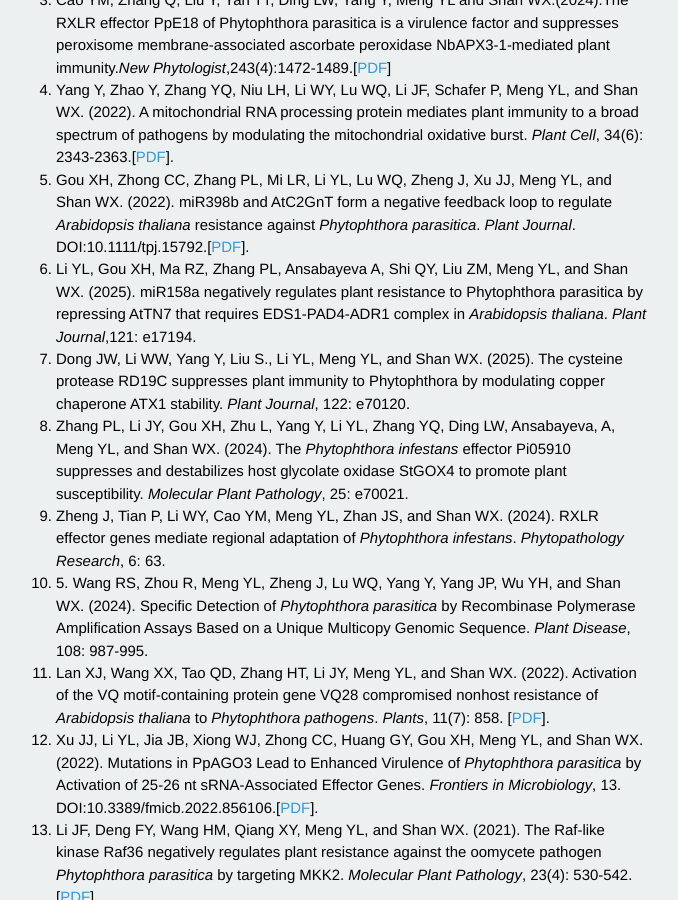
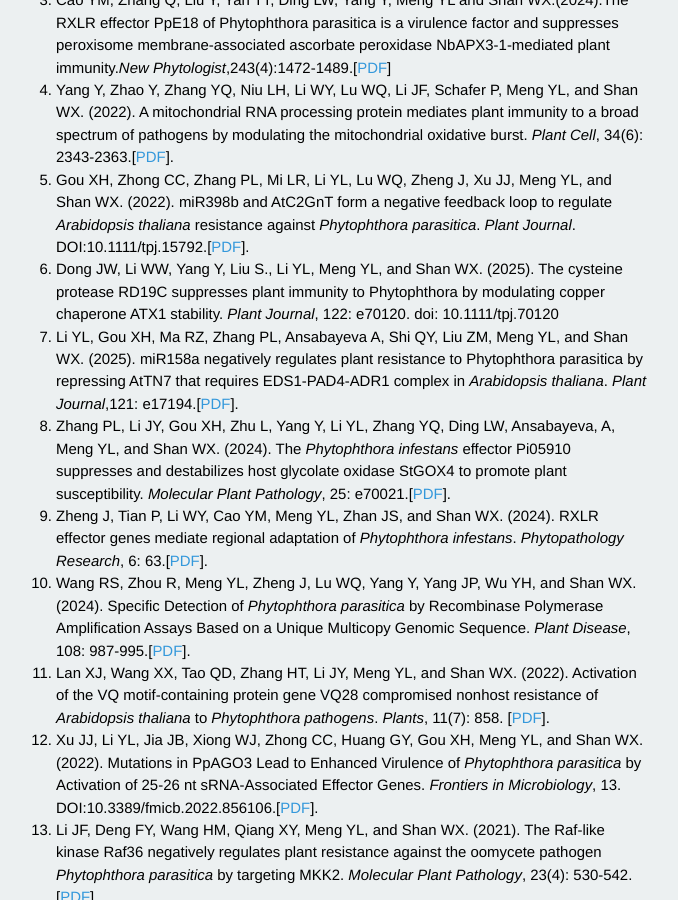
Before and after one commit to shanclub2/shanlab, a Jekyll site: the page built from publication.html, in a window 1280 px wide and 900 px high, scrolled down 395 px. Shown: the whole window, without its empty margins (288-966 px from the left). Built offline with Jekyll 4.4.1, drawn with Linux system fonts in a browser that asks for light colours; Markdown is read by kramdown in place of the engine named in the settings; a script that is not in the unit is left out.

Commit message:
Update publication.html

```diff
--- a/publication.html
+++ b/publication.html
@@ -22,19 +22,19 @@
 Gou XH, Zhong CC, Zhang PL, Mi LR, Li YL, Lu WQ, Zheng J, Xu JJ, Meng YL, and Shan WX. (2022). miR398b and AtC2GnT form a negative feedback loop to regulate <i>Arabidopsis thaliana</i> resistance against <i>Phytophthora parasitica</i>. <i>Plant Journal</i>. DOI:10.1111/tpj.15792.[<a href="/pdf/xhgou2022.pdf">PDF</a>].
 </li>
 <li>
-Li YL, Gou XH, Ma RZ, Zhang PL, Ansabayeva A, Shi QY, Liu ZM, Meng YL, and Shan WX. (2025). miR158a negatively regulates plant resistance to Phytophthora parasitica by repressing AtTN7 that requires EDS1-PAD4-ADR1 complex in <i>Arabidopsis thaliana</i>.<i> Plant Journal</i>,121: e17194.
+Dong JW, Li WW, Yang Y, Liu S., Li YL, Meng YL, and Shan WX. (2025). The cysteine protease RD19C suppresses plant immunity to Phytophthora by modulating copper chaperone ATX1 stability.<i> Plant Journal</i>, 122: e70120. doi: 10.1111/tpj.70120
 </li>
 <li>
-Dong JW, Li WW, Yang Y, Liu S., Li YL, Meng YL, and Shan WX. (2025). The cysteine protease RD19C suppresses plant immunity to Phytophthora by modulating copper chaperone ATX1 stability.<i> Plant Journal</i>, 122: e70120.
+Li YL, Gou XH, Ma RZ, Zhang PL, Ansabayeva A, Shi QY, Liu ZM, Meng YL, and Shan WX. (2025). miR158a negatively regulates plant resistance to Phytophthora parasitica by repressing AtTN7 that requires EDS1-PAD4-ADR1 complex in <i>Arabidopsis thaliana</i>.<i> Plant Journal</i>,121: e17194.[<a href="/pdf/Li2024.pdf">PDF</a>].
 </li>
 <li>
-Zhang PL, Li JY, Gou XH, Zhu L, Yang Y, Li YL, Zhang YQ, Ding LW, Ansabayeva, A, Meng YL, and Shan WX. (2024). The <i>Phytophthora infestans</i> effector Pi05910 suppresses and destabilizes host glycolate oxidase StGOX4 to promote plant susceptibility. <i>Molecular Plant Pathology</i>, 25: e70021.
+Zhang PL, Li JY, Gou XH, Zhu L, Yang Y, Li YL, Zhang YQ, Ding LW, Ansabayeva, A, Meng YL, and Shan WX. (2024). The <i>Phytophthora infestans</i> effector Pi05910 suppresses and destabilizes host glycolate oxidase StGOX4 to promote plant susceptibility. <i>Molecular Plant Pathology</i>, 25: e70021.[<a href="/pdf/Zhang2024.pdf">PDF</a>].
 </li>
 <li>
-Zheng J, Tian P, Li WY, Cao YM, Meng YL, Zhan JS, and Shan WX. (2024). RXLR effector genes mediate regional adaptation of <i>Phytophthora infestans</i>. <i>Phytopathology Research</i>, 6: 63.
+Zheng J, Tian P, Li WY, Cao YM, Meng YL, Zhan JS, and Shan WX. (2024). RXLR effector genes mediate regional adaptation of <i>Phytophthora infestans</i>. <i>Phytopathology Research</i>, 6: 63.[<a href="/pdf/Zheng2024.pdf">PDF</a>].
 </li>
 <li>
-5.	Wang RS, Zhou R, Meng YL, Zheng J, Lu WQ, Yang Y, Yang JP, Wu YH, and Shan WX. (2024). Specific Detection of <i>Phytophthora parasitica</i> by Recombinase Polymerase Amplification Assays Based on a Unique Multicopy Genomic Sequence. <i>Plant Disease</i>, 108: 987-995.
+Wang RS, Zhou R, Meng YL, Zheng J, Lu WQ, Yang Y, Yang JP, Wu YH, and Shan WX. (2024). Specific Detection of <i>Phytophthora parasitica</i> by Recombinase Polymerase Amplification Assays Based on a Unique Multicopy Genomic Sequence. <i>Plant Disease</i>, 108: 987-995.[<a href="/pdf/Wang2024.pdf">PDF</a>].
 </li>
 <li>
 Lan XJ, Wang XX, Tao QD, Zhang HT, Li JY, Meng YL, and Shan WX. (2022). Activation of the VQ motif-containing protein gene VQ28 compromised nonhost resistance of <i>Arabidopsis thaliana</i> to <i>Phytophthora pathogens</i>. <i>Plants</i>, 11(7): 858. [<a href="/pdf/xjlan2022.pdf">PDF</a>].
```
